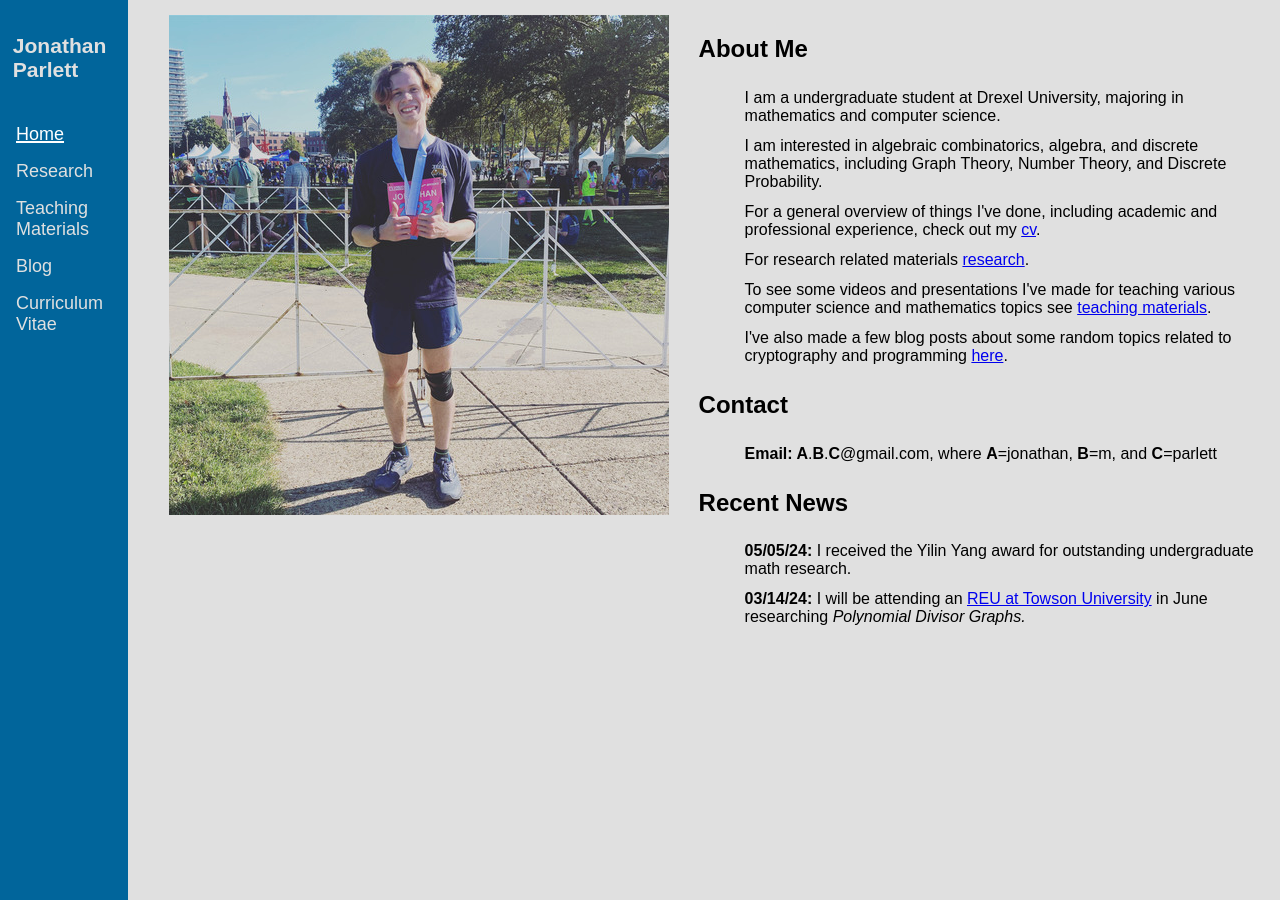
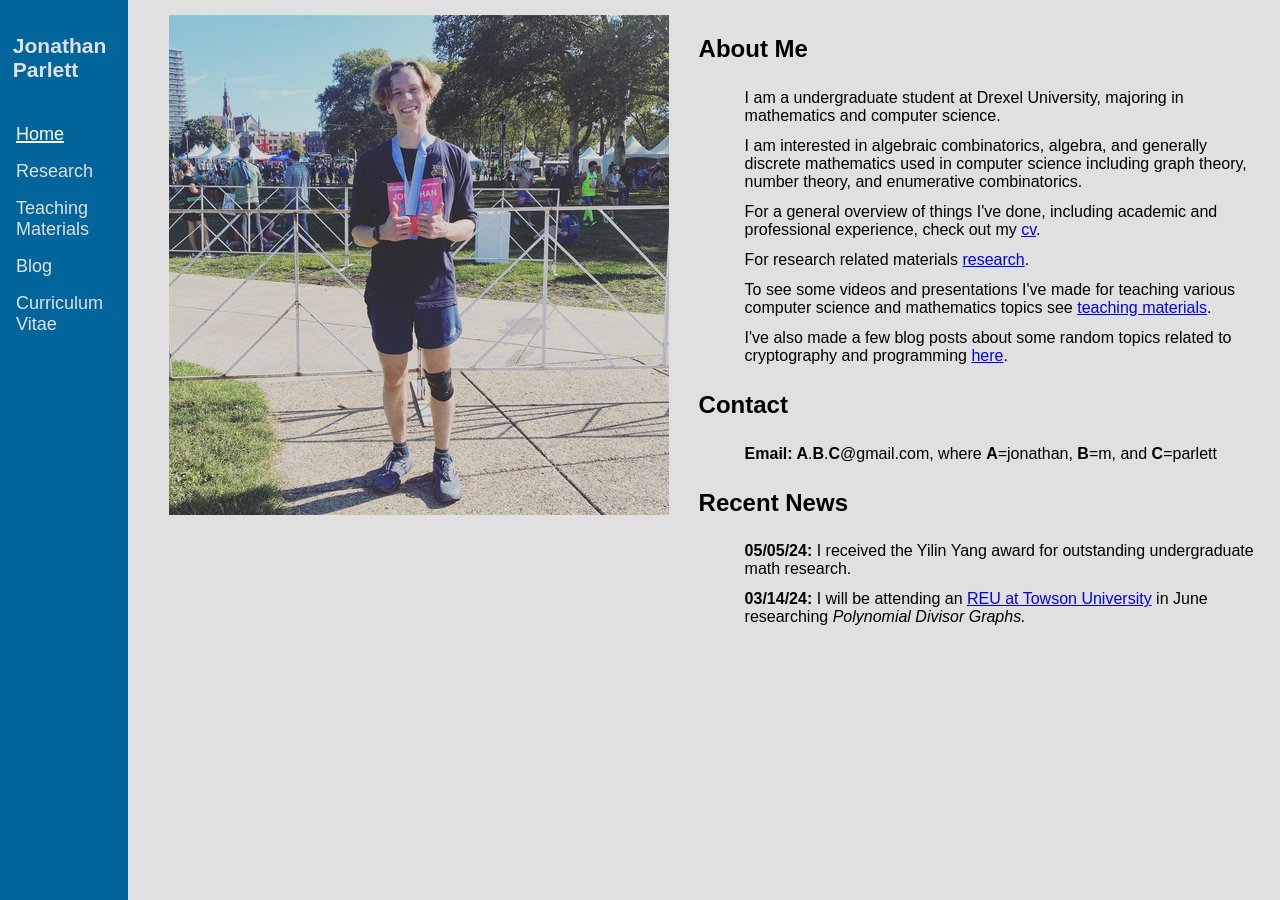
Before and after one commit to jmparlett/jmparlett.github.io, a Jekyll site: the page built from _pages/index.html, in a window 1280 px wide. Built offline with Jekyll 4.4.1, drawn with Linux system fonts in a browser that asks for light colours.

Commit message:
changed some descr

```diff
--- a/_pages/index.html
+++ b/_pages/index.html
@@ -25,7 +25,7 @@ id: home
             <h2>About Me</h2>
             <ul>
                 <li>I am a undergraduate student at Drexel University, majoring in mathematics and computer science.</li>
-                <li>I am interested in algebraic combinatorics, algebra, and discrete mathematics, including Graph Theory, Number Theory, and Discrete Probability.</li>
+                <li>I am interested in algebraic combinatorics, algebra, and generally discrete mathematics used in computer science including graph theory, number theory, and enumerative combinatorics.</li>
                 <li>For a general overview of things I've done, including academic and professional experience, check out my <a href="{{ "/_data/documents/curriculum_vitae.pdf" | relative_url}}">cv</a>.</li>
                 <li>For research related materials <a href="/research">research</a>.</li>
                 <li>To see some videos and presentations I've made for teaching various computer science and mathematics topics see <a href="/teaching_materials">teaching materials</a>.</li>
```
